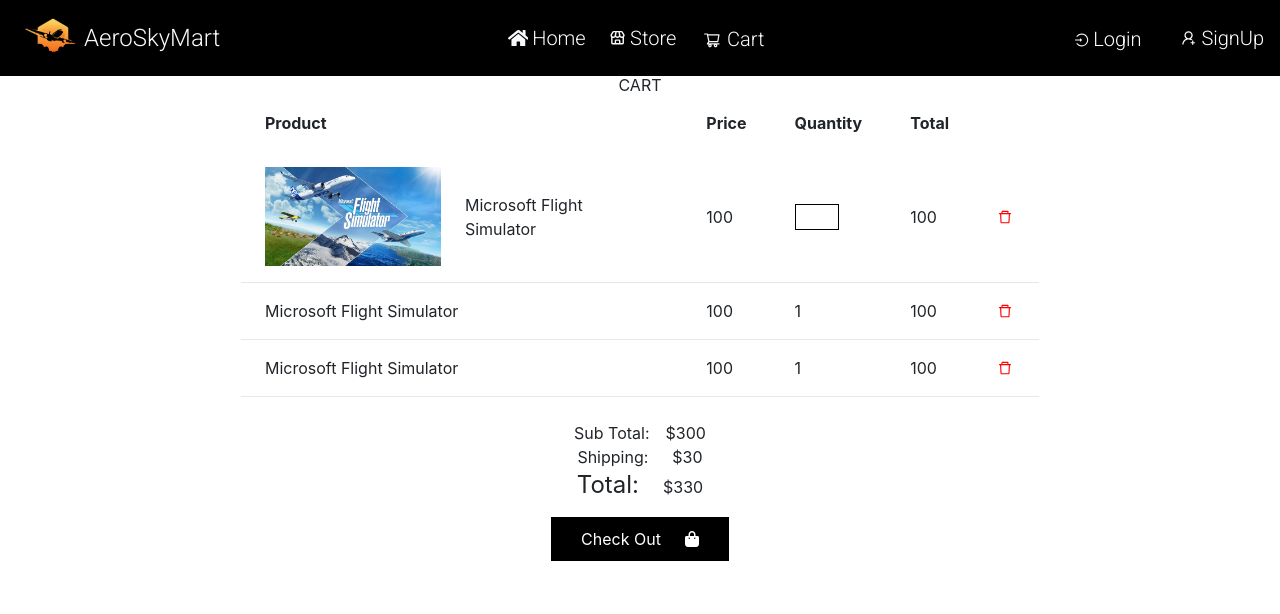
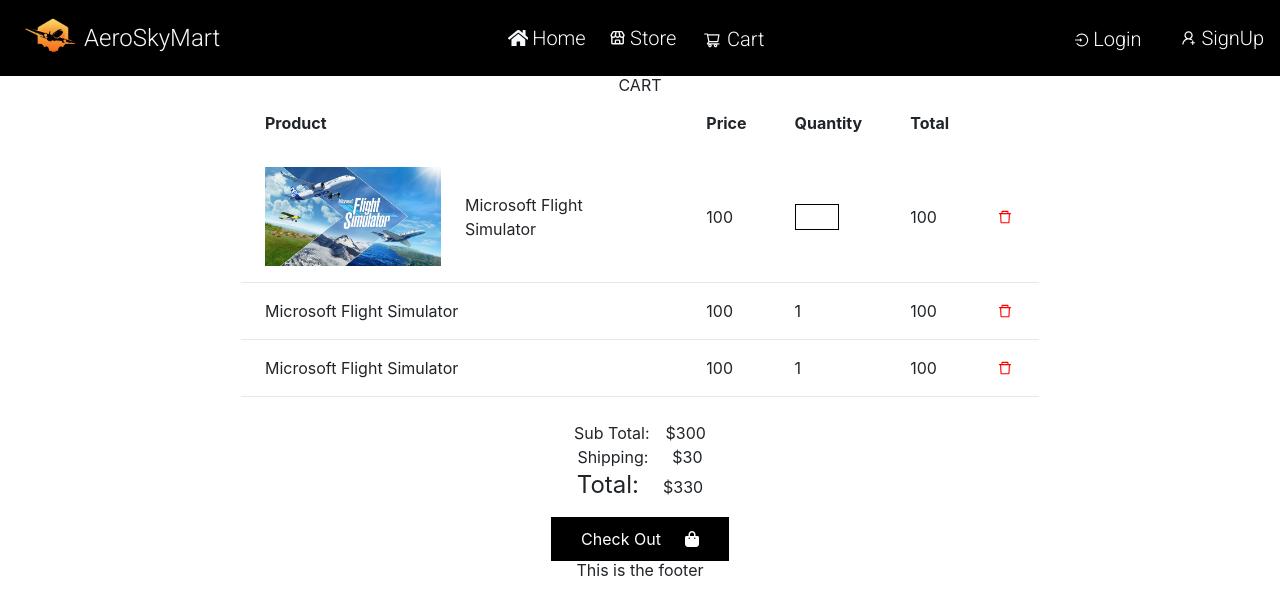
Before and after one commit to Osorabrian/AeroSkyMart, a React (Create React App) app: page /cart in a window 1280 px wide. Shown: the top 614 px of the page. Built offline with nearby package versions, Linux system fonts and the light colour scheme.

Commit message:
create footer component

```diff
--- a/src/Components/App/App.js
+++ b/src/Components/App/App.js
@@ -6,6 +6,7 @@ import Store from '../Store/store';
 import SignUp from '../Signup/SignUp';
 import Cart from '../Cart/Cart';
 import Product from '../Product/Product'
+import Footer from '../Footer/Footer'
 import {Routes, Route} from 'react-router-dom'
 
 function App() {
@@ -20,6 +21,7 @@ function App() {
           <Route path='store/:id' element={<Product/>} />
           <Route path='cart' element={<Cart/>} />
       </Routes>
+      <Footer/>
     </div>
   );
 }
--- /dev/null
+++ b/src/Components/Footer/Footer.js
@@ -0,0 +1,9 @@
+import React from "react";
+
+export default function Footer(){
+    return(
+        <div>
+            <h1>This is the footer</h1>
+        </div>
+    )
+}
```
